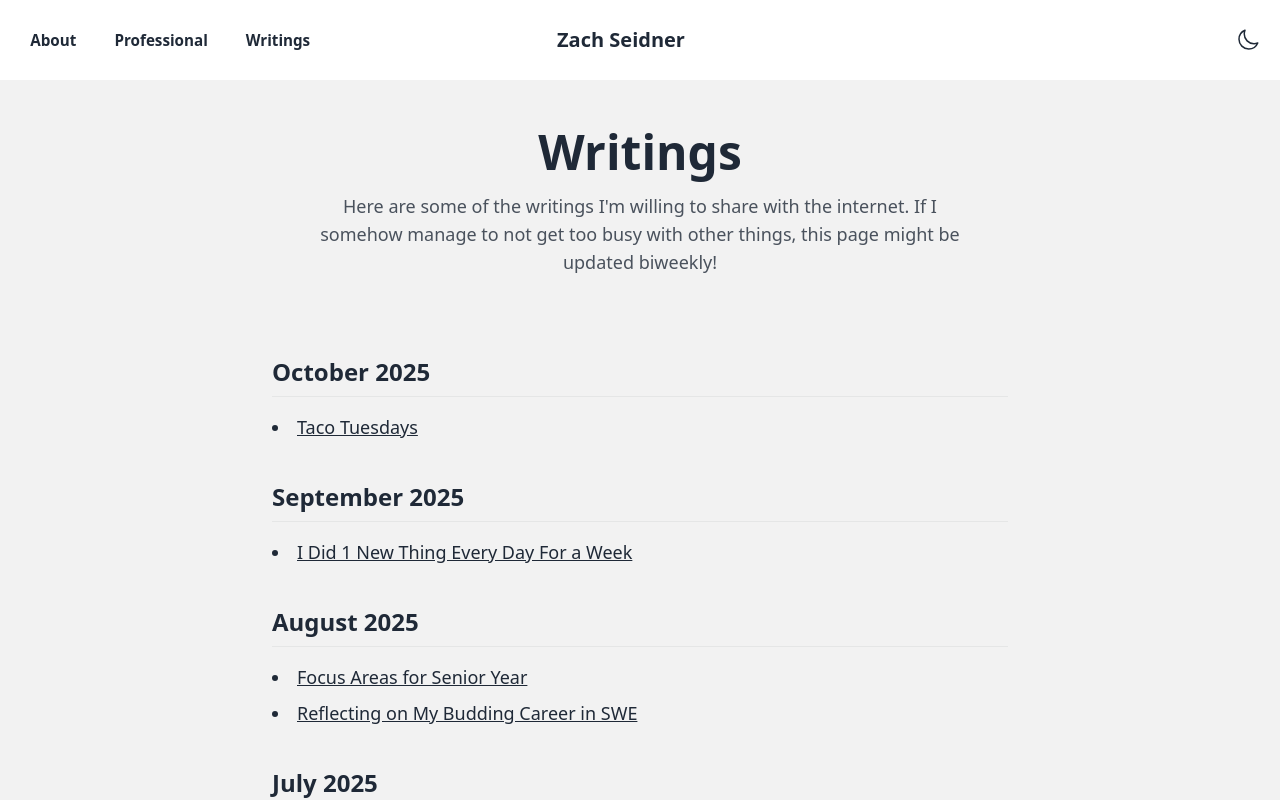
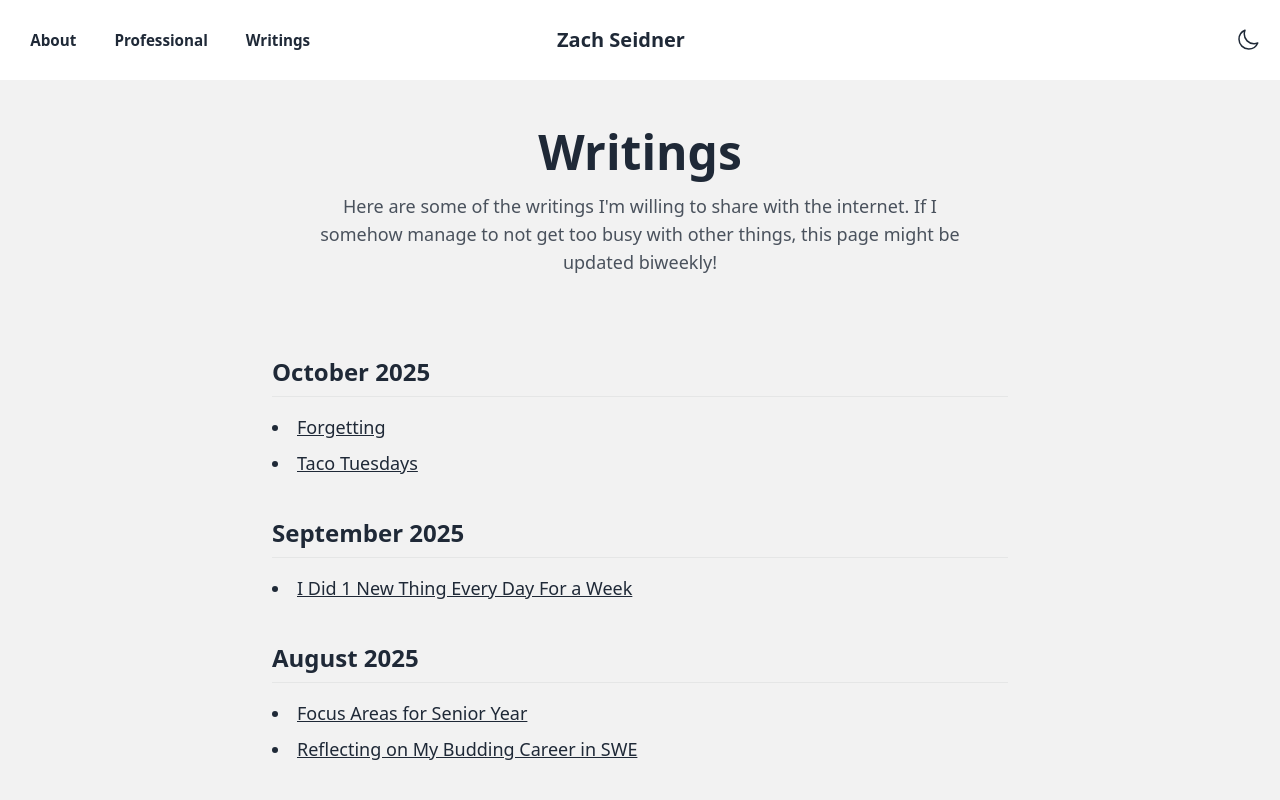
Before and after one commit to zachseidner1/personal-website-v2, a React (Vite) app: page /writings in a window 1280 px wide. Built offline with nearby package versions, Linux system fonts and the light colour scheme.

Commit message:
Micro blog post

```diff
--- a/src/data/writingsList.tsx
+++ b/src/data/writingsList.tsx
@@ -1,5 +1,6 @@
 import { WritingProps } from "@/pages/Writing";
 import FocusAreasForSeniorYear from "@/writings/FocusAreasForSeniorYear";
+import Forgetting from "@/writings/Forgetting";
 import HumanAchievement from "@/writings/HumanAchievement";
 import IDid1NewThingEverydayForAWeek from "@/writings/IDid1NewThingEverydayForAWeek";
 import MyFirstBlogPost from "@/writings/MyFirstBlogPost";
@@ -41,8 +42,14 @@ export const writingsList: WritingProps[] = [
   },
   {
     title: "Taco Tuesdays",
-    description: "The first chapter to a novella / short story I am writing, depending on when I decide to conclude it.",
+    description:
+      "The first chapter to a novella / short story I am writing, depending on when I decide to conclude it.",
     children: <TacoTuesdays />,
     date: new Date(1760303640000),
-  }
+  },
+  {
+    title: "Forgetting",
+    children: <Forgetting />,
+    date: new Date(1760554132000),
+  },
 ];
--- /dev/null
+++ b/src/writings/Forgetting.tsx
@@ -0,0 +1,12 @@
+export default function Forgetting() {
+  return (
+    <div>
+      <p>Today I realized I forgot how to do u-substitution</p>
+      <p>
+        It made me realize that eventually there will be a day where I forget
+        whether the derivative of sine is negative or positive cosine
+      </p>
+      <p>This makes me a little sad</p>
+    </div>
+  );
+}
```
